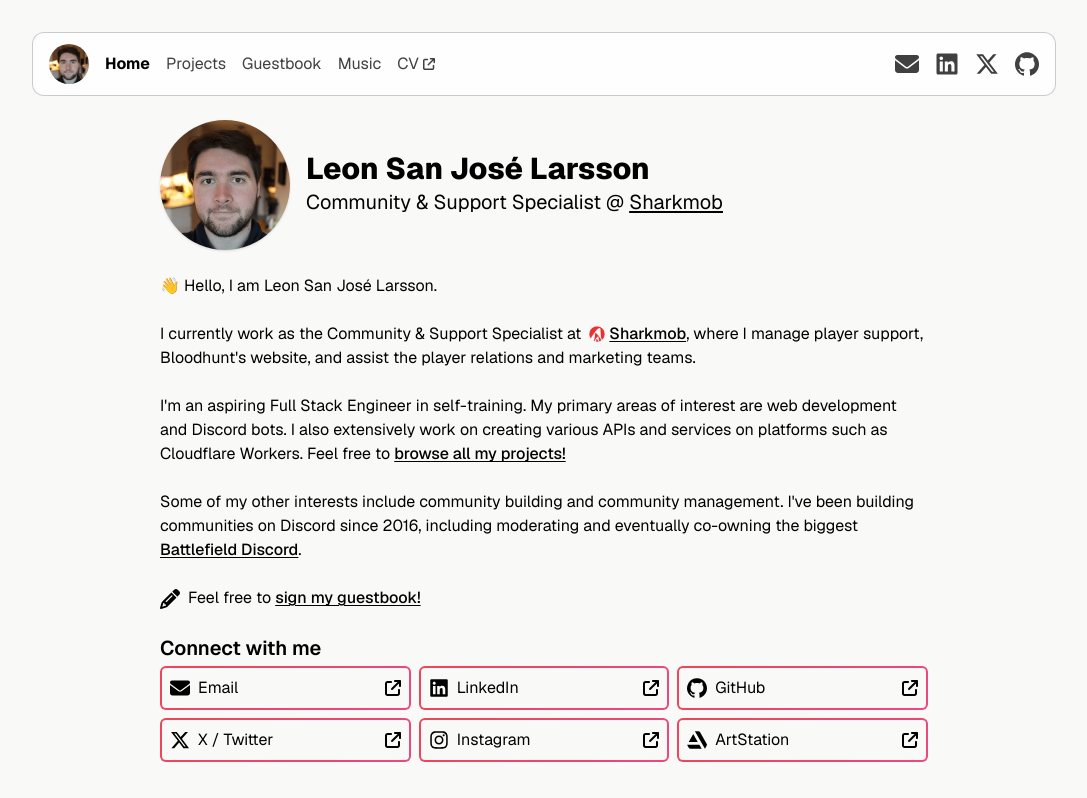
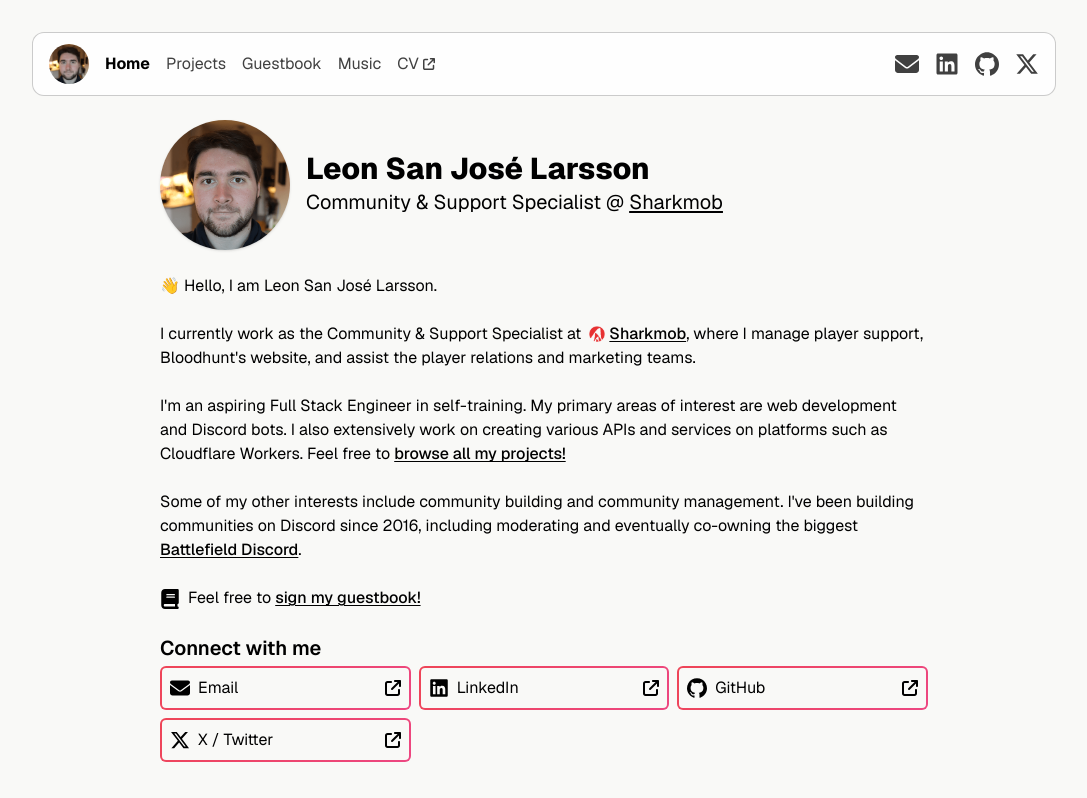
Before and after one commit to leonlarsson/leon-home, a Next.js app: page / in a window 1280 px wide. Shown: the top 798 px of the page, without its empty margins (96-1183 px from the left). Built offline with nearby package versions, Linux system fonts and the light colour scheme.

Commit message:
update socials and icons
- 2 social links removed
- Projects and Guestbook icons changed

```diff
--- a/app/(main)/components/Header.tsx
+++ b/app/(main)/components/Header.tsx
@@ -52,15 +52,15 @@ export default () => {
               newTab
             />
             <HeaderLink
+              content={<Icons.github className="w-8" />}
+              url="https://github.com/leonlarsson"
+              title="GitHub"
+              newTab
+            />
+            <HeaderLink
               content={<Icons.twitterX className="w-8" />}
               url="https://x.com/MozzyFX"
               title="X / Twitter"
-              newTab
-            />
-            <HeaderLink
-              content={<Icons.github className="w-8" />}
-              url="https://github.com/leonlarsson"
-              title="GitHub"
               newTab
             />
           </div>
@@ -77,12 +77,12 @@ export default () => {
               title="Home"
             />
             <HeaderLink
-              content={<Icons.tools className="w-8" />}
+              content={<Icons.list className="w-8" />}
               url="/projects"
               title="Projects"
             />
             <HeaderLink
-              content={<Icons.pencil className="w-8" />}
+              content={<Icons.book className="w-8" />}
               url="/guestbook"
               title="Guestbook"
             />
--- a/app/(main)/components/icons.tsx
+++ b/app/(main)/components/icons.tsx
@@ -200,19 +200,6 @@ export default {
       />
     </svg>
   ),
-  tools: (props: IconProps) => (
-    <svg
-      xmlns="http://www.w3.org/2000/svg"
-      height="1em"
-      viewBox="0 0 512 512"
-      {...props}
-    >
-      <path
-        fill="currentColor"
-        d="M78.6 5C69.1-2.4 55.6-1.5 47 7L7 47c-8.5 8.5-9.4 22-2.1 31.6l80 104c4.5 5.9 11.6 9.4 19 9.4h54.1l109 109c-14.7 29-10 65.4 14.3 89.6l112 112c12.5 12.5 32.8 12.5 45.3 0l64-64c12.5-12.5 12.5-32.8 0-45.3l-112-112c-24.2-24.2-60.6-29-89.6-14.3l-109-109V104c0-7.5-3.5-14.5-9.4-19L78.6 5zM19.9 396.1C7.2 408.8 0 426.1 0 444.1C0 481.6 30.4 512 67.9 512c18 0 35.3-7.2 48-19.9L233.7 374.3c-7.8-20.9-9-43.6-3.6-65.1l-61.7-61.7L19.9 396.1zM512 144c0-10.5-1.1-20.7-3.2-30.5c-2.4-11.2-16.1-14.1-24.2-6l-63.9 63.9c-3 3-7.1 4.7-11.3 4.7H352c-8.8 0-16-7.2-16-16V102.6c0-4.2 1.7-8.3 4.7-11.3l63.9-63.9c8.1-8.1 5.2-21.8-6-24.2C388.7 1.1 378.5 0 368 0C288.5 0 224 64.5 224 144l0 .8 85.3 85.3c36-9.1 75.8 .5 104 28.7L429 274.5c49-23 83-72.8 83-130.5zM56 432a24 24 0 1 1 48 0 24 24 0 1 1 -48 0z"
-      />
-    </svg>
-  ),
   pencil: (props: IconProps) => (
     <svg
       xmlns="http://www.w3.org/2000/svg"
@@ -239,6 +226,32 @@ export default {
       {...props}
     >
       <path d="M21 12a9 9 0 1 1-6.219-8.56" />
+    </svg>
+  ),
+  list: (props: IconProps) => (
+    <svg
+      xmlns="http://www.w3.org/2000/svg"
+      height="1em"
+      viewBox="0 0 512 512"
+      {...props}
+    >
+      <path
+        fill="currentColor"
+        d="M40 48C26.7 48 16 58.7 16 72v48c0 13.3 10.7 24 24 24H88c13.3 0 24-10.7 24-24V72c0-13.3-10.7-24-24-24H40zM192 64c-17.7 0-32 14.3-32 32s14.3 32 32 32H480c17.7 0 32-14.3 32-32s-14.3-32-32-32H192zm0 160c-17.7 0-32 14.3-32 32s14.3 32 32 32H480c17.7 0 32-14.3 32-32s-14.3-32-32-32H192zm0 160c-17.7 0-32 14.3-32 32s14.3 32 32 32H480c17.7 0 32-14.3 32-32s-14.3-32-32-32H192zM16 232v48c0 13.3 10.7 24 24 24H88c13.3 0 24-10.7 24-24V232c0-13.3-10.7-24-24-24H40c-13.3 0-24 10.7-24 24zM40 368c-13.3 0-24 10.7-24 24v48c0 13.3 10.7 24 24 24H88c13.3 0 24-10.7 24-24V392c0-13.3-10.7-24-24-24H40z"
+      />
+    </svg>
+  ),
+  book: (props: IconProps) => (
+    <svg
+      xmlns="http://www.w3.org/2000/svg"
+      height="1em"
+      viewBox="0 0 448 512"
+      {...props}
+    >
+      <path
+        fill="currentColor"
+        d="M96 0C43 0 0 43 0 96V416c0 53 43 96 96 96H384h32c17.7 0 32-14.3 32-32s-14.3-32-32-32V384c17.7 0 32-14.3 32-32V32c0-17.7-14.3-32-32-32H384 96zm0 384H352v64H96c-17.7 0-32-14.3-32-32s14.3-32 32-32zm32-240c0-8.8 7.2-16 16-16H336c8.8 0 16 7.2 16 16s-7.2 16-16 16H144c-8.8 0-16-7.2-16-16zm16 48H336c8.8 0 16 7.2 16 16s-7.2 16-16 16H144c-8.8 0-16-7.2-16-16s7.2-16 16-16z"
+      />
     </svg>
   ),
   image: (props: IconProps) => (
--- a/app/(main)/page.tsx
+++ b/app/(main)/page.tsx
@@ -113,7 +113,7 @@ export default () => {
 
         {/* GUESTBOOK */}
         <div>
-          <Icons.pencil className="mr-2 inline size-5" />
+          <Icons.book className="mr-2 inline size-5" />
           Feel free to{" "}
           <Link href="/guestbook" className="link">
             sign my guestbook!
@@ -155,16 +155,16 @@ export default () => {
               //   url: "https://www.threads.net/@leonsjlarsson",
               //   icon: <Icons.threads className="me-2 inline size-5" />,
               // },
-              {
-                title: "Instagram",
-                url: "https://www.instagram.com/leonsjlarsson/",
-                icon: <Icons.instagram className="me-2 inline size-5" />,
-              },
-              {
-                title: "ArtStation",
-                url: "https://www.artstation.com/leonlarsson",
-                icon: <Icons.artstation className="me-2 inline size-5" />,
-              },
+              // {
+              //   title: "Instagram",
+              //   url: "https://www.instagram.com/leonsjlarsson/",
+              //   icon: <Icons.instagram className="me-2 inline size-5" />,
+              // },
+              // {
+              //   title: "ArtStation",
+              //   url: "https://www.artstation.com/leonlarsson",
+              //   icon: <Icons.artstation className="me-2 inline size-5" />,
+              // },
             ].map(({ title, url, icon }) => (
               <GradientBorder key={title} rounded="6px" padding="2px" hoverable>
                 <Link
```
